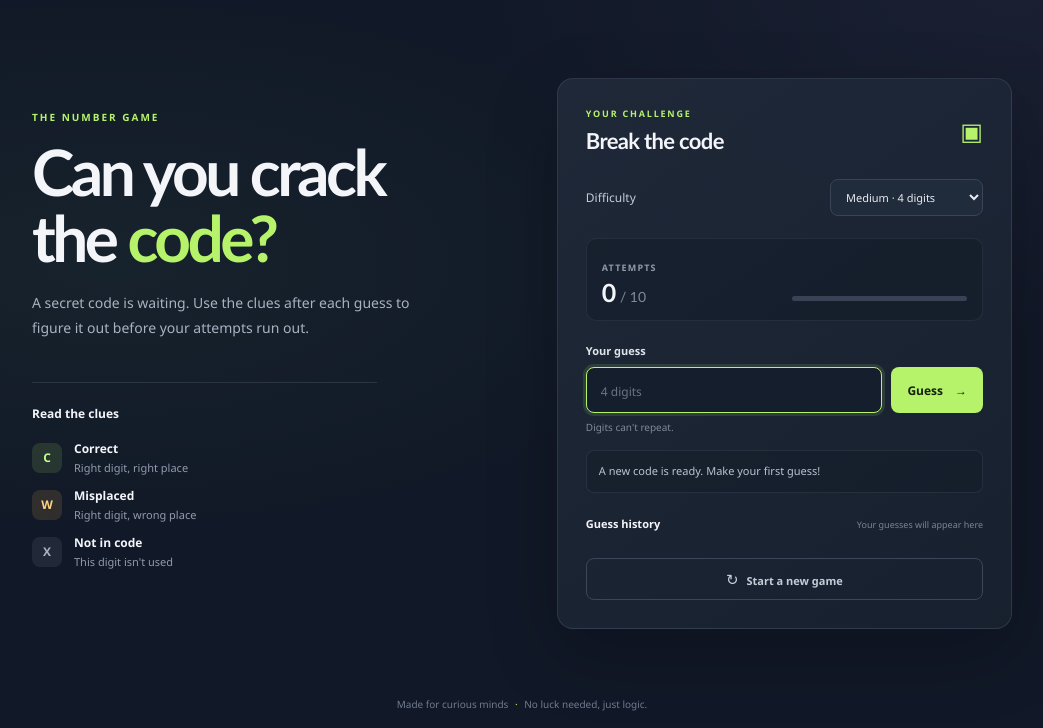
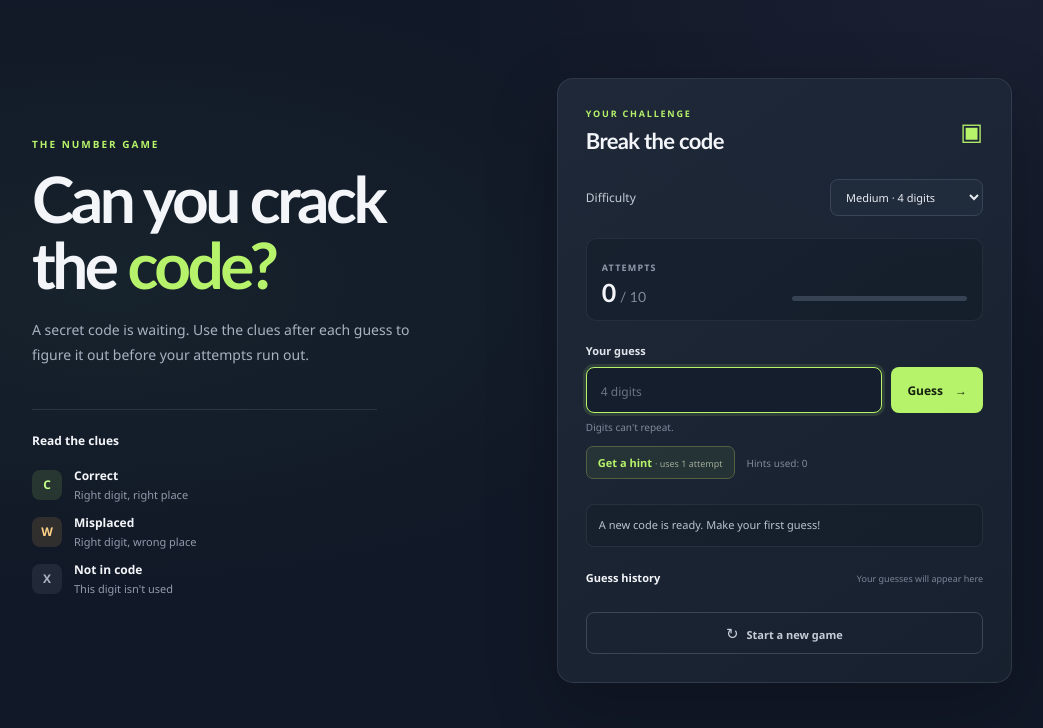
Before and after one commit to FOSSCLUB-LBSITW/guess_the_code, a Flask app: page / in a window 1280 px wide. Shown: the part 82-810 px from the top of the page, without its empty margins (118-1161 px from the left). Run offline with Flask 3, Linux system fonts and the light colour scheme; data that the repository does not hold is empty.

Commit message:
feat: Added a Hint option

```diff
--- a/app.py
+++ b/app.py
@@ -22,6 +22,17 @@ def current_game():
     return GAMES.get(game_id)
 
 
+def available_hint_digits(game):
+    known_digits = set(game.get("hinted_digits", []))
+    for entry in game.get("history", []):
+        known_digits.update(
+            digit
+            for digit, marker in zip(entry["guess"], entry["feedback"])
+            if marker in ("C", "W")
+        )
+    return [digit for digit in game["secret"] if digit not in known_digits]
+
+
 def game_response(feedback=None):
     game = current_game()
     if game is None:
@@ -33,6 +44,9 @@ def game_response(feedback=None):
             "length": game["length"],
             "attempts": game["attempts"],
             "max_attempts": game["max_attempts"],
+            "hint_count": game.get("hint_count", 0),
+            "hints": game.get("hints", []),
+            "hint_available": bool(available_hint_digits(game)),
             "status": game["status"],
             "history": game.get("history", []),
         }
@@ -75,6 +89,9 @@ def new_game():
         "length": settings["length"],
         "max_attempts": settings["max_attempts"],
         "attempts": 0,
+        "hint_count": 0,
+        "hinted_digits": [],
+        "hints": [],
         "history": [],
         "secret": generate_code(settings["length"]),
         "status": "playing",
@@ -113,5 +130,34 @@ def submit_guess():
     return jsonify(game_response(feedback))
 
 
+@app.post("/api/hint")
+def request_hint():
+    game = current_game()
+    if game is None:
+        return jsonify(error="Start a new game before requesting a hint."), 409
+    if game["status"] != "playing":
+        return jsonify(error="This game is over. Start a new game to play again."), 409
+    if game["attempts"] >= game["max_attempts"]:
+        return jsonify(error="No attempts remain. Start a new game to play again."), 409
+
+    hinted_digits = game.setdefault("hinted_digits", [])
+    available_digits = available_hint_digits(game)
+    if not available_digits:
+        return jsonify(error="No new digit clues remain."), 409
+
+    digit = secrets.choice(available_digits)
+    hinted_digits.append(digit)
+    game["hint_count"] = len(hinted_digits)
+    game["attempts"] += 1
+    if game["attempts"] >= game["max_attempts"]:
+        game["status"] = "lost"
+
+    hint = f"The code contains the digit {digit}, but this doesn't reveal its position."
+    game.setdefault("hints", []).append(hint)
+    response = game_response()
+    response["hint"] = hint
+    return jsonify(response)
+
+
 if __name__ == "__main__":
     app.run()
--- a/static/app.js
+++ b/static/app.js
@@ -9,7 +9,11 @@ const message = document.querySelector("#message");
 const historyList = document.querySelector("#guess-history");
 const historyEmpty = document.querySelector("#history-empty");
 const restartButton = document.querySelector("#restart-button");
+const hintButton = document.querySelector("#hint-button");
+const hintCount = document.querySelector("#hint-count");
+const hintHistory = document.querySelector("#hint-history");
 const submitButton = guessForm.querySelector("button");
+let currentGame = null;
 
 function showMessage(text, kind = "") {
   message.textContent = text;
@@ -17,6 +21,7 @@ function showMessage(text, kind = "") {
 }
 
 function updateGame(game) {
+  currentGame = game;
   attemptCount.textContent = game.attempts;
   attemptTotal.textContent = game.max_attempts;
   const progress = (game.attempts / game.max_attempts) * 100;
@@ -30,6 +35,14 @@ function updateGame(game) {
   const isPlaying = game.status === "playing";
   guessInput.disabled = !isPlaying;
   submitButton.disabled = !isPlaying;
+  hintCount.textContent = `Hints used: ${game.hint_count}`;
+  hintButton.disabled = !isPlaying || game.attempts >= game.max_attempts || !game.hint_available;
+  hintHistory.replaceChildren();
+  game.hints.forEach((hint) => {
+    const item = document.createElement("li");
+    item.textContent = hint;
+    hintHistory.append(item);
+  });
   difficultySelect.disabled = false;
 }
 
@@ -110,6 +123,24 @@ guessForm.addEventListener("submit", async (event) => {
   }
 });
 
+hintButton.addEventListener("click", async () => {
+  hintButton.disabled = true;
+  try {
+    const data = await postJson("/api/hint", {});
+    updateGame(data.game);
+
+    if (data.game.status === "lost") {
+      showMessage(`No attempts left. The code was ${data.game.secret}. Start a new game to try again.`, "info");
+    } else {
+      showMessage("Hint added. One attempt has been used.");
+    }
+  } catch (error) {
+    showMessage(error.message, "error");
+  } finally {
+    if (currentGame) updateGame(currentGame);
+  }
+});
+
 restartButton.addEventListener("click", startNewGame);
 difficultySelect.addEventListener("change", startNewGame);
 
--- a/static/style.css
+++ b/static/style.css
@@ -73,6 +73,14 @@ h1 span { color: var(--green); }
 .submit-button:hover { transform: translateY(-1px); background: #c8ff85; }
 .submit-button:disabled { cursor: not-allowed; opacity: .55; transform: none; }
 .input-help { margin: 7px 0 0; color: #7f8a9b; font-size: 10px; }
+.game-actions { display: flex; align-items: center; gap: 12px; margin-top: 12px; }
+.hint-button { padding: 8px 11px; border: 1px solid #536044; border-radius: 7px; color: var(--green); background: rgba(182, 243, 106, .07); cursor: pointer; font-size: 11px; font-weight: 600; }
+.hint-button span { color: #a0aa98; font-size: 9px; font-weight: 400; }
+.hint-button:hover { background: rgba(182, 243, 106, .13); }
+.hint-button:disabled { cursor: not-allowed; opacity: .5; }
+.hint-count { color: #7f8a9b; font-size: 10px; }
+.hint-history { display: grid; gap: 5px; margin: 9px 0 0; padding: 0; list-style: none; }
+.hint-history li { color: #c5d5ad; font-size: 10px; line-height: 1.4; }
 .message { min-height: 41px; margin-top: 16px; padding: 12px; border: 1px solid rgba(148, 163, 184, .12); border-radius: 8px; color: #bac3d0; background: rgba(13, 20, 31, .22); font-size: 11px; line-height: 1.5; }
 .message[data-kind="success"] { border-color: rgba(182, 243, 106, .3); color: #d3ffad; }
 .message[data-kind="error"] { border-color: rgba(255, 153, 135, .3); color: #ffb8aa; }
--- a/templates/index.html
+++ b/templates/index.html
@@ -68,6 +68,12 @@
           <p id="input-help" class="input-help">Digits can't repeat.</p>
         </form>
 
+        <div class="game-actions">
+          <button id="hint-button" class="hint-button" type="button">Get a hint <span>· uses 1 attempt</span></button>
+          <span id="hint-count" class="hint-count" aria-live="polite">Hints used: 0</span>
+        </div>
+        <ul id="hint-history" class="hint-history" aria-label="Hints"></ul>
+
         <div id="message" class="message" role="status" aria-live="polite">A new code is ready. Make your first guess!</div>
 
         <section class="history-section" aria-labelledby="history-title">
```
Also changed, not shown: test_app.py (+91 -0 lines), readme.md.
